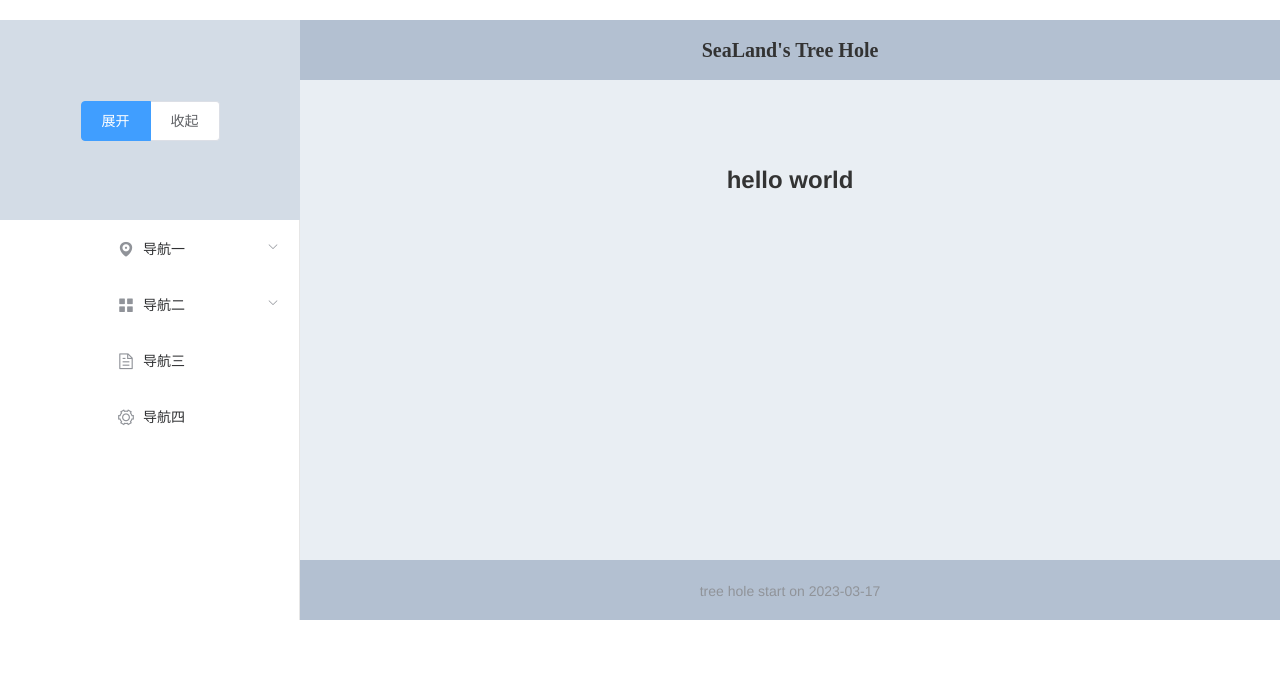
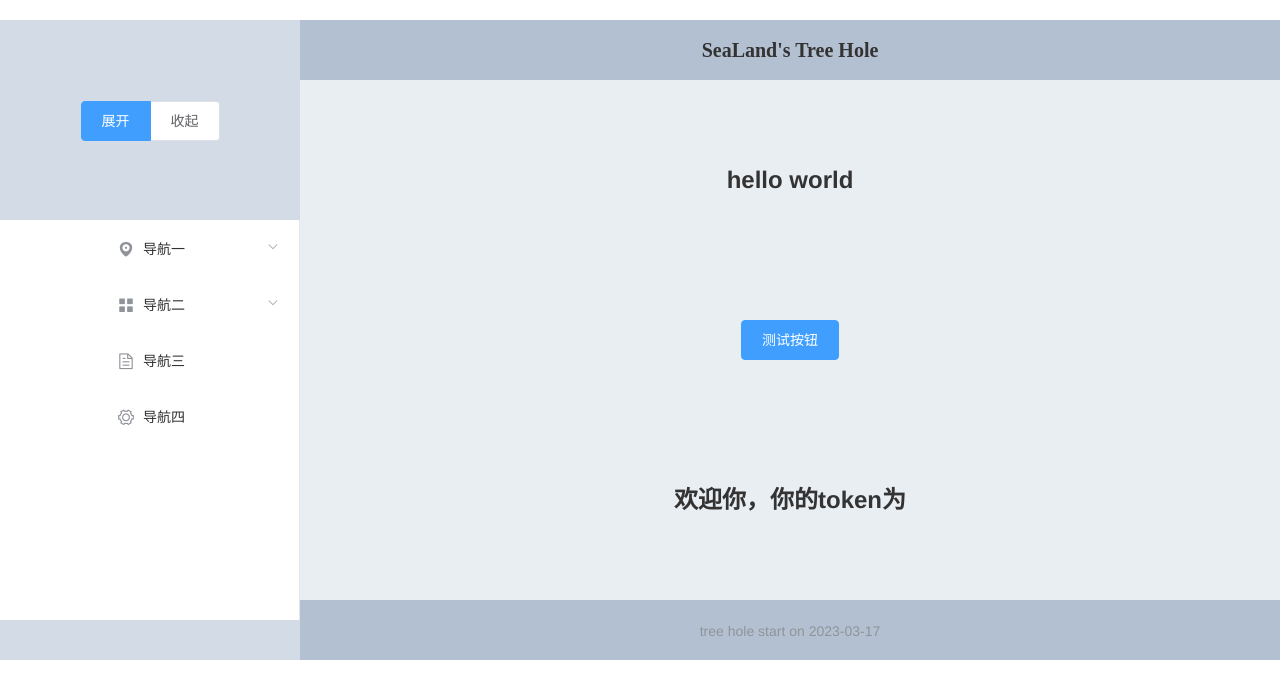
Before and after one commit to guohaichen/springboot-advanced-vue, a Vue app: page /#/helloWorld in a window 1280 px wide. Shown: the top 698 px of the page. Built offline with nearby package versions, Linux system fonts and the light colour scheme.

Commit message:
token test

```diff
--- a/package.json
+++ b/package.json
@@ -3,7 +3,7 @@
   "version": "0.1.0",
   "private": true,
   "scripts": {
-    "serve": "SET NODE_OPTIONS=--openssl-legacy-provider && vue-cli-service serve",
+    "serve": "vue-cli-service serve",
     "build": "vue-cli-service build",
     "lint": "vue-cli-service lint"
   },
--- a/src/components/api/axios.js
+++ b/src/components/api/axios.js
@@ -4,10 +4,10 @@ const instance = axios.create({
     baseURL: "http://localhost:9090",
     timeout: 10000,
     headers: {
-        'Content-Type': 'application/json'
-    }
+        'Content-Type': 'application/json',
+    },
 });
-//在前段发送请求时，可以在请求拦截器中设置请求头；将token作为请求的一部分发送给后端
+//在前端发送请求时，可以在请求拦截器中设置请求头；将token作为请求的一部分发送给后端 格式 Authorization:token
 instance.interceptors.request.use(
     (config) => {
         const token = localStorage.getItem("token");
--- a/src/views/HelloWorld.vue
+++ b/src/views/HelloWorld.vue
@@ -2,14 +2,38 @@
   <div class="hello">
     <h1>{{ msg }}</h1>
     <h2>hello world</h2>
+    <el-button @click="testToken" type="primary">测试按钮</el-button>
+    <h2>欢迎你，你的token为{{ model.token }}</h2>
   </div>
 </template>
 
 <script>
+
+
+import axios from "@/components/api/axios";
+
 export default {
   name: 'HelloWorld',
   props: {
     msg: String
+  },
+  data() {
+    return {
+      model: {
+        token:null
+      }
+    }
+  },
+  methods: {
+    testToken() {
+      axios.get("/user/get").then(
+          response => {
+            this.model.token = response.data
+          })
+          .catch(error => {
+            console.log(error)
+          })
+    }
   }
 }
 </script>
--- a/src/views/Login.vue
+++ b/src/views/Login.vue
@@ -31,8 +31,8 @@
             <p>
               {{
                 isLogin
-                    ? 'Enter your personal details and start journey with us'
-                    : 'To keep connected with us please login with your personal info'
+                    ? '相见恨晚,速来！'
+                    : '马上行动！'
               }}
             </p>
             <div class="primary-btn" @click="isLogin = !isLogin">
@@ -52,7 +52,7 @@ export default {
   data() {
     return {
       model: {},
-      isLogin: false,
+      isLogin: true,
       loginForm: {
         email: '',
         password: '',
@@ -71,7 +71,12 @@ export default {
         password: this.model.password
       })
           .then(response=>{
-            console.log(response)
+            //登录成功，跳转home页
+            if (response.data.success){
+              console.log("response.success")
+              localStorage.setItem('token',response.data.data)
+              this.$router.push("/home")
+            }
           })
           .catch(error=>{
             console.log(error);
```
